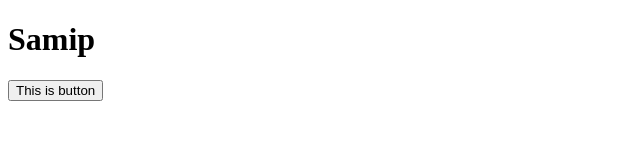
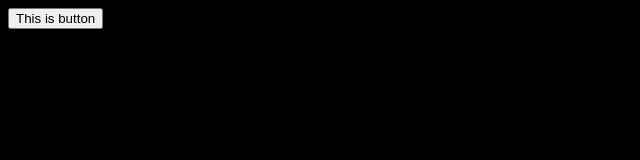
Before and after one commit to Samip-Nepal/JS-Seven-Chapter, a plain HTML site: page index.html in a window 1280 px wide. Both pictures are taken after a click on the button "This is button". Shown: the whole page, without its empty margins (0-640 px from the left). Drawn offline with Linux system fonts and the light colour scheme.

Commit message:
Pratice qn 1 SAMIP NEPAL

```diff
--- a/first.js
+++ b/first.js
@@ -1,4 +1,4 @@
-let sai=document.querySelector(".di")
+/*let sai=document.querySelector(".di")
 sai.onclick = (event) => {
     console.log(event.target);
     console.log(event.type);
@@ -11,7 +11,7 @@ let saii=document.querySelector("#heading")
     console.log(event.type);
     console.log(event.clientX ,event.clientY);
     console.log("This is heading");
-};*/
+};
 //Handing events by event listeners
 saii.addEventListener("click", (event) => {
     console.log("This is heading");
@@ -19,4 +19,19 @@ saii.addEventListener("click", (event) => {
     console.log(event.type);
     console.log(event.clientX ,event.clientY);
 
+});*/
+
+
+let button = document.querySelector(".button");
+let mode = "light";
+
+button.addEventListener("click", () => {
+    if (mode === "light") {
+        mode = "dark";
+        document.querySelector("body").style.backgroundColor = "black"; // Use a valid color value here
+    } else {
+        mode = "light";
+        document.querySelector("body").style.backgroundColor = "white";
+    }
+    console.log(mode);
 });
--- a/index.html
+++ b/index.html
@@ -7,8 +7,7 @@
     <link rel="stylesheet" href="style.css">
 </head>
 <body>
-    <h1 id="heading" >Samip</h1>
-    <button class="di">This is button</button>
+    <button class="button">This is button</button>
     <script src="first.js"></script>
 </body>
 </html>
```
Also changed, not shown: 1 other file.
